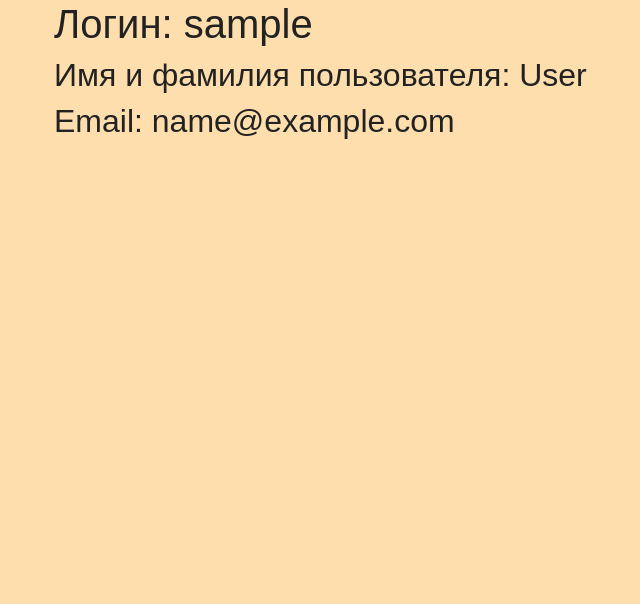
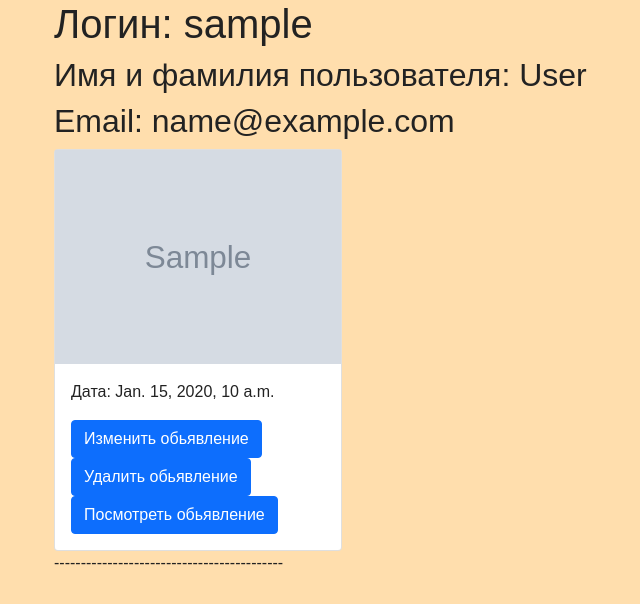
Before and after one commit to suerkulov/exam10, a Django app: page /accounts/1/ in a window 1280 px wide. Shown: the part 56-660 px from the top of the page, without its empty margins (28-668 px from the left). Run offline with Django 4.2, Linux system fonts and the light colour scheme; a user stored in the database is signed in; tables that the repository leaves empty hold one stand-in row (values such as "Sample post"); grey boxes marked "Sample" are stand-in pictures.

Commit message:
исправил права, поменяв миксины с премишенов на аутентификацию

```diff
--- a/accounts/templates/user_view.html
+++ b/accounts/templates/user_view.html
@@ -6,4 +6,25 @@
     <h1>Логин: {{ user_object.username}}</h1>
     <h2>Имя и фамилия пользователя: {{ user_object.firs_name }} {{ user_object.last_name }}</h2>
     <h2>Email: {{ user_object.email }}</h2>
+        {% for advertisement in advertisements %}
+        <div class="card" style="width: 18rem;">
+             {% if advertisement.photo %}
+                    <img src="{{ advertisement.photo.url }}" alt="photo photo">
+            {% else %}
+                <img src='https://static.vecteezy.com/system/resources/thumbnails/004/141/669/small/no-photo-or-blank-image-icon-loading-images-or-missing-image-mark-image-not-available-or-image-coming-soon-sign-simple-nature-silhouette-in-frame-isolated-illustration-vector.jpg' class="card-img-top" alt="...">
+            {% endif %}
+            <div class="card-body">
+                <p>Дата: {{ advertisement.created_at }}</p>
+                    {% if perms.webapp.change_advertisement or user == advertisement.author %}
+                        <a href="{% url 'webapp:advertisement_update' advertisement.pk %}" class="btn btn-primary">Изменить обьявление</a>
+                    {% endif %}
+                    {% if perms.webapp.delete_advertisement or user == advertisement.author %}
+                        <a href="{% url 'webapp:advertisement_delete' advertisement.pk %}" class="btn btn-primary">Удалить обьявление</a>
+                    {% endif %}
+                        <a href="{% url 'webapp:advertisement_view' advertisement.pk %}" class="btn btn-primary">Посмотреть обьявление</a>
+            </div>
+        </div>
+
+        -------------------------------------------
+        {% endfor %}
 {% endblock content %}
--- a/accounts/views.py
+++ b/accounts/views.py
@@ -1,9 +1,10 @@
 from django.contrib.auth import get_user_model, login
-from django.shortcuts import redirect
+from django.shortcuts import redirect, get_object_or_404
 from django.urls import reverse
 from django.views.generic import DetailView, CreateView
 
 from forms import MyUserCreationForm
+
 
 User = get_user_model()
 
@@ -12,6 +13,13 @@ class UserView(DetailView):
     model = get_user_model()
     template_name = "user_view.html"
     context_object_name = "user_object"
+
+    def get_context_data(self, **kwargs):
+        context = super(UserView, self).get_context_data()
+        advertisements = self.object.advertisements.filter(status='Publiced')
+        print(advertisements)
+        context['advertisements'] = advertisements
+        return context
 
 
 class RegisterView(CreateView):
--- a/webapp/templates/advertisement/index.html
+++ b/webapp/templates/advertisement/index.html
@@ -1,6 +1,6 @@
 {% extends 'base.html' %}
 {% block nav %}
-    {% if perms.webapp.add_advertisement %}
+    {% if user.is_authenticated %}
          <li class="nav-item">
              <a class="nav-link" href="{% url 'webapp:advertisement_create' %}">Добавить обьявление</a>
          </li>
@@ -15,7 +15,6 @@
                 <img src='https://static.vecteezy.com/system/resources/thumbnails/004/141/669/small/no-photo-or-blank-image-icon-loading-images-or-missing-image-mark-image-not-available-or-image-coming-soon-sign-simple-nature-silhouette-in-frame-isolated-illustration-vector.jpg' class="card-img-top" alt="...">
             {% endif %}
             <div class="card-body">
-{#                <a href="{% url 'accounts:user_view' advertisement.author.pk  %}" class="card-text">Автор: {{ advertisement.author }}</a>#}
                 <p>Дата: {{ advertisement.created_at }}</p>
                     {% if perms.webapp.change_advertisement or user == advertisement.author %}
                         <a href="{% url 'webapp:advertisement_update' advertisement.pk %}" class="btn btn-primary">Изменить обьявление</a>
--- a/webapp/views.py
+++ b/webapp/views.py
@@ -1,4 +1,4 @@
-from django.contrib.auth.mixins import PermissionRequiredMixin
+from django.contrib.auth.mixins import PermissionRequiredMixin, LoginRequiredMixin
 from django.shortcuts import redirect
 from django.urls import reverse_lazy
 from django.views.generic import ListView, DetailView, CreateView, DeleteView, UpdateView
@@ -37,7 +37,7 @@ class AdvertisementView(DetailView):
     template_name = 'advertisement/view.html'
 
 
-class AdvertisementCreateView(PermissionRequiredMixin,CreateView):
+class AdvertisementCreateView(LoginRequiredMixin,CreateView):
     model = Advertisement
     template_name = 'advertisement/create.html'
     form_class = AdvertisementForm
```
Also changed, not shown: accounts/migrations/0001_initial.py (added), webapp/migrations/0002_remove_advertisement_is_public_advertisement_status_and_more.py (added), webapp/migrations/0003_alter_advertisement_options.py (added), webapp/migrations/0004_alter_advertisement_status.py (added), webapp/migrations/0005_alter_advertisement_status.py (added), webapp/migrations/0006_alter_advertisement_status.py (added), webapp/migrations/0007_alter_advertisement_status.py (added), webapp/migrations/0008_alter_advertisement_status.py (added).
